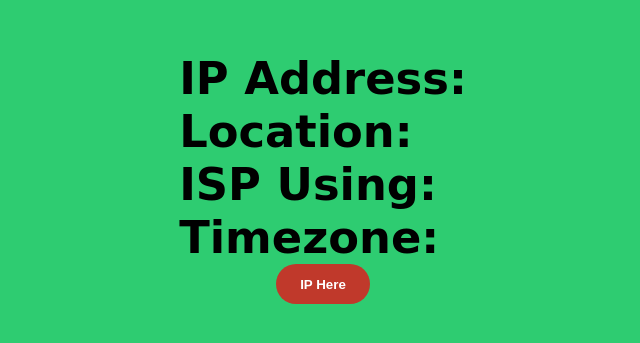
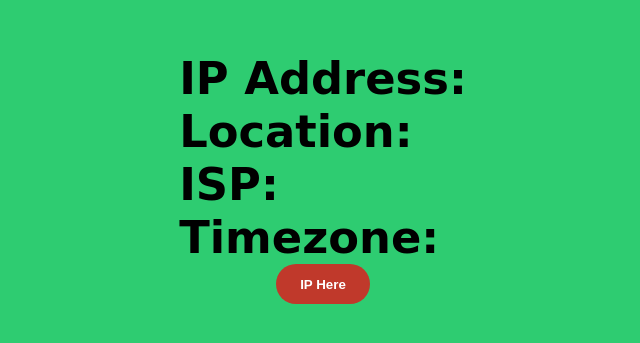
Before and after one commit to CidNP/IPTracker, a plain HTML site: page index.html in a window 1280 px wide. Shown: the part 311-654 px from the top of the page, without its empty margins (317-957 px from the left). Drawn offline with nearby package versions, Linux system fonts and the light colour scheme; a web font is replaced by a local one.

Commit message:
Update index.html

```diff
--- a/index.html
+++ b/index.html
@@ -26,7 +26,7 @@
             <div class="details">
                 <h2 class="ip-display">IP Address: </h2>
                 <h2 class="location-display">Location: </h2>
-                <h2 class="isp-hehe">ISP Using: </h2>
+                <h2 class="isp-hehe">ISP: </h2>
                 <h2 class="time-hehe">Timezone: </h2>
             </div>
 
```
